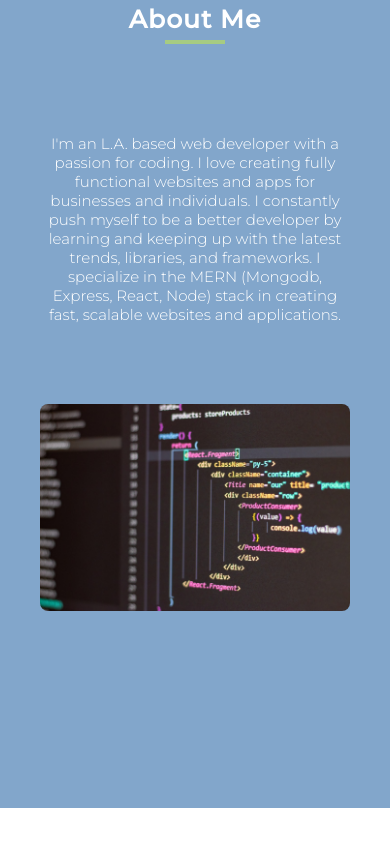
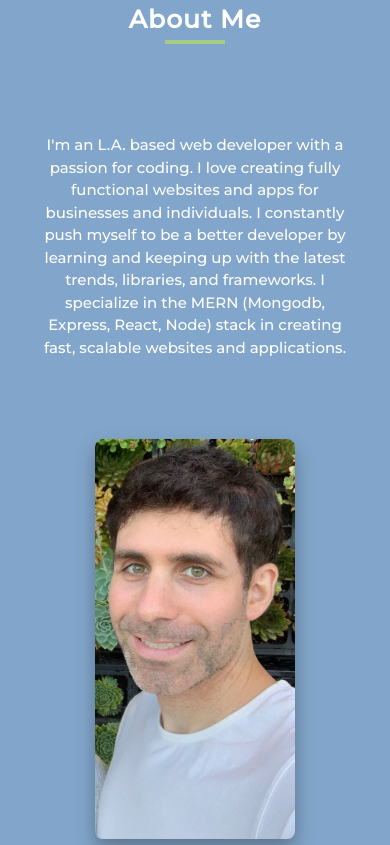
Before and after one commit to jsilver88/new_portfolio, a plain HTML site: page index.html in a window 390 px wide. Shown: the part 880-1725 px from the top of the page. Drawn offline with Linux system fonts and the light colour scheme.

Commit message:
added profile image and fixed mobile version

```diff
--- a/css/style.css
+++ b/css/style.css
@@ -273,7 +273,7 @@ section {
 
 .about .content {
   display: flex;
-  justify-content: space-between;
+  justify-content: space-evenly;
   align-items: center;
   margin-top: 15rem;
 }
@@ -286,6 +286,8 @@ section {
 .about .content .text-box p {
   color: var(--white);
   font-size: 1.5rem;
+  font-weight: 500;
+  line-height: 1.5;
 }
 
 .about .content .image-box {
@@ -295,6 +297,10 @@ section {
 .about .content .image-box img {
   max-width: 100%;
   border-radius: 8px;
+  height: 40rem;
+  width: 25rem;
+  object-fit: cover;
+  box-shadow: 0 1rem 2rem rgba(0, 0, 0, 0.3);
 }
 
 /* Services */
@@ -560,4 +566,12 @@ section {
   .work .content .work-box {
     margin: 1rem 0;
   }
+
+  .about .content .image-box img {
+    max-width: 100%;
+    border-radius: 8px;
+    height: 40rem;
+    width: 20rem;
+    object-fit: cover;
+  }
 }
--- a/index.html
+++ b/index.html
@@ -46,7 +46,7 @@
                 <p>I'm an L.A. based web developer with a passion for coding. I love creating fully functional websites and apps for businesses and individuals. I constantly push myself to be a better developer by learning and keeping up with the latest trends, libraries, and frameworks. I specialize in the MERN (Mongodb, Express, React, Node) stack in creating fast, scalable websites and applications.</p>
             </div>
             <div class="image-box">
-                <img src="./images/about.jpg" alt="React js">
+                <img src="./images/IMG_1430.jpeg" alt="React js">
             </div>
         </div>
     </section>
```
Also changed, not shown: images/IMG_1430.jpeg (added).
